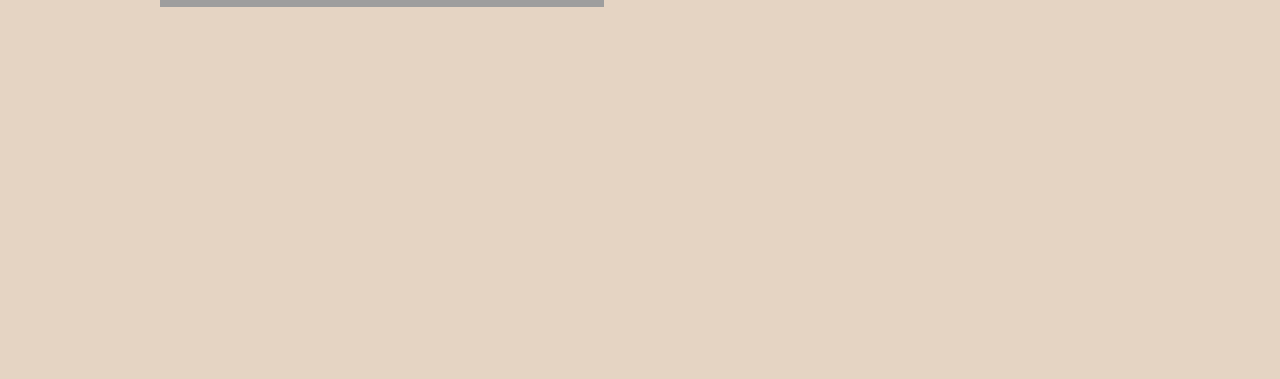
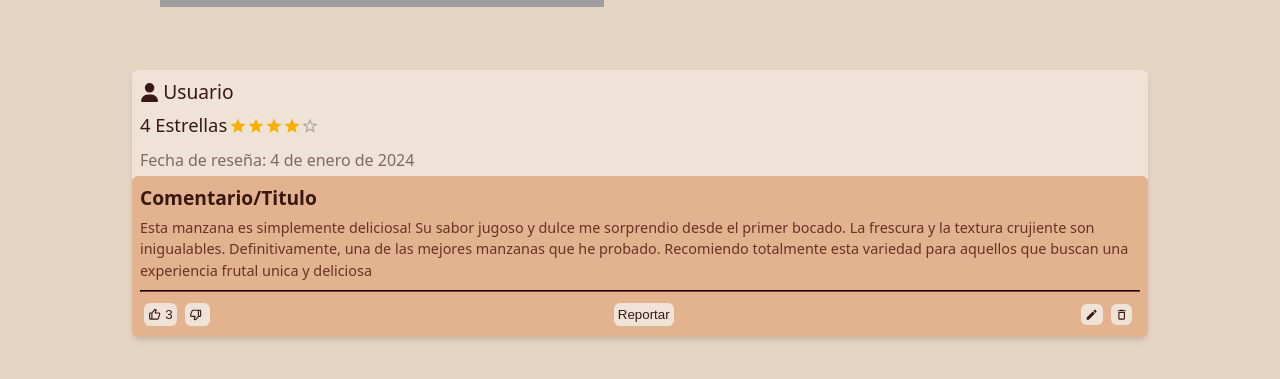
Before and after one commit to MercadilloCivico/MercadilloCivico, a React (Vite) app in the folder front/: page /Detail/1 in a window 1280 px wide. Shown: the part 401-780 px from the top of the page. Built offline with nearby package versions, Linux system fonts and the light colour scheme; grey boxes are pictures that could not be loaded.

Commit message:
feat: :sparkles: crea el componente reseña

```diff
--- /dev/null
+++ b/front/src/components/Review/Review.jsx
@@ -0,0 +1,112 @@
+import { useState } from 'react';
+import Rating from '@mui/material/Rating';
+import Box from '@mui/material/Box';
+import { FaUser } from 'react-icons/fa6';
+import { BiLike, BiSolidLike, BiDislike, BiSolidDislike } from 'react-icons/bi';
+import { MdEdit, MdDeleteOutline } from 'react-icons/md';
+
+const Review = () => {
+  const [likes, setLikes] = useState(3);
+  const [dislikes, setDislikes] = useState(0);
+  const [likeActive, setLikeActive] = useState(false);
+  const [dislikeActive, setDislikeActive] = useState(false);
+
+  const handleLike = () => {
+    if (!likeActive) {
+      setLikes(likes + 1);
+      setLikeActive(true);
+
+      if (dislikeActive) {
+        setDislikes(dislikes - 1);
+        setDislikeActive(false);
+      }
+    } else {
+      setLikes(likes - 1);
+      setLikeActive(false);
+    }
+  };
+
+  const handleDislike = () => {
+    if (!dislikeActive) {
+      setDislikes(dislikes + 1);
+      setDislikeActive(true);
+
+      if (likeActive) {
+        setLikes(likes - 1);
+        setLikeActive(false);
+      }
+    } else {
+      setDislikes(dislikes - 1);
+      setDislikeActive(false);
+    }
+  };
+
+  return (
+    <div className='min-w-[100px] mx-auto my-2 bg-pearl-bush-100 shadow-md rounded-md'>
+      <div className='flex justify-start items-center text-[.7em] md:text-[.9em] lg:text-[1.2em] pl-2 pt-2 text-tuscany-950'>
+        <FaUser />
+        <span className='mx-1 text-center'>Usuario</span>
+      </div>
+      <div className='flex justify-start pl-2 items-center text-[.8em] md:text-[1em] lg:text-[1.15em] text-tuscany-950 my-1'>
+        <span className='text-semibold mb-[.3em]'>4 Estrellas</span>
+        <Box component='fieldset' p={0} borderColor='transparent'>
+          <Rating name='read-only' value={4} readOnly size='small' />
+        </Box>
+      </div>
+      <div className='flex justify-start pl-2 items-center text-tuscany-950 my-1 text-opacity-60'>
+        <span className='text-[.6em] md:text-[.8em] lg:text-[1em]'>
+          Fecha de reseña: 4 de enero de 2024
+        </span>
+      </div>
+      <div className='w-full bg-tuscany-300 rounded-md'>
+        <div className='flex flex-col text-start p-2'>
+          <span className='text-tuscany-950 text-[.7em] md:text-[.9em] lg:text-[1.2em] font-semibold pb-1'>
+            Comentario/Titulo
+          </span>
+          <p className='text-tuscany-900 text-[.6em] md:text-[.7em] lg:text-[.9em]'>
+            Esta manzana es simplemente deliciosa! Su sabor jugoso y dulce me sorprendio desde el
+            primer bocado. La frescura y la textura crujiente son inigualables. Definitivamente, una
+            de las mejores manzanas que he probado. Recomiendo totalmente esta variedad para
+            aquellos que buscan una experiencia frutal unica y deliciosa
+          </p>
+        </div>
+        <hr className='mx-2 border-tuscany-950' />
+        <div className='flex p-2 justify-between items-center'>
+          <div className='flex'>
+            <button
+              onClick={handleLike}
+              className={`${
+                likeActive ? 'text-tuscany-700' : 'text-tuscany-950'
+              } p-1 border-none rounded-md cursor-pointer bg-pearl-bush-100 hover:bg-pearl-bush-300 flex items-center mx-1`}>
+              {likeActive ? <BiSolidLike /> : <BiLike />}
+              <span className='ml-1'>{likes > 0 && likes}</span>
+            </button>
+            <button
+              onClick={handleDislike}
+              className={`${
+                dislikeActive ? 'text-tuscany-700' : 'text-tuscany-950'
+              } p-1 cursor-pointer mx-[.3em] bg-pearl-bush-100 hover:bg-pearl-bush-300 border-none rounded-md flex items-center`}>
+              {dislikeActive ? <BiSolidDislike /> : <BiDislike />}
+              <span className='ml-1'>{dislikes > 0 && dislikes}</span>
+            </button>
+          </div>
+          <div>
+            <button className='p-1 mx-[.3em] flex items-center text-tuscany-950 border-none rounded-md bg-pearl-bush-100 hover:bg-pearl-bush-300 cursor-pointer'>
+              Reportar
+            </button>
+          </div>
+          <div className='flex p-1 right-0'>
+            <button className='p-1 mx-[.3em] flex items-center text-tuscany-950 border-none rounded-md bg-pearl-bush-100 hover:bg-pearl-bush-300 cursor-pointer'>
+              <MdEdit />
+            </button>
+            <button className='p-1 mx-[.3em] flex items-center text-tuscany-950 border-none rounded-md bg-pearl-bush-100 hover:bg-pearl-bush-300 cursor-pointer'>
+              <MdDeleteOutline />
+            </button>
+          </div>
+        </div>
+      </div>
+    </div>
+  );
+};
+
+export default Review;
--- a/front/src/views/Detail/Detail.jsx
+++ b/front/src/views/Detail/Detail.jsx
@@ -4,6 +4,7 @@ import { TiHeartOutline } from 'react-icons/ti';
 import { TiHeartFullOutline } from 'react-icons/ti';
 import { TiStarFullOutline } from 'react-icons/ti';
 import CustomButton from '../../components/CustomButton/CustomButton';
+import Review from '../../components/Review/Review';
 
 const Detail = () => {
   const [isFav, setIsFav] = useState(false);
@@ -143,6 +144,9 @@ const Detail = () => {
           </div>
         </div>
       </div>
+      <div className='mx-1'>
+        <Review />
+      </div>
     </div>
   );
 };
```
